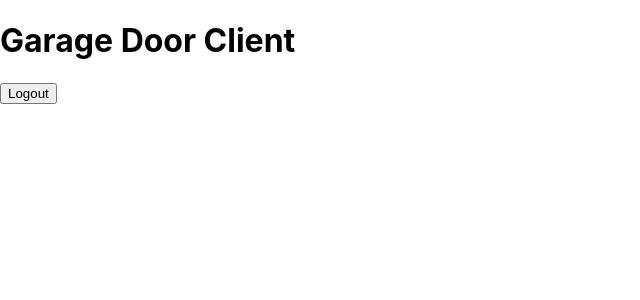
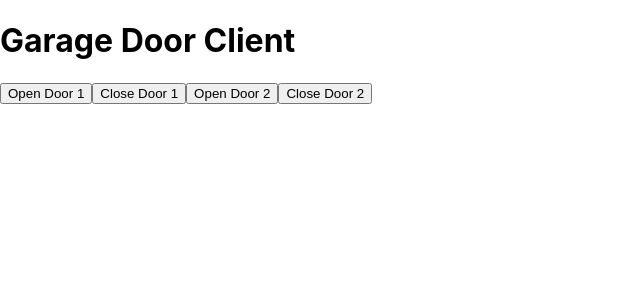
Before and after one commit to alexrcameron/garage-door-client, a React (Create React App) app: page / in a window 1280 px wide. Shown: the top 300 px of the page, without its empty margins (0-640 px from the left). Built offline with nearby package versions, Linux system fonts and the light colour scheme.

Commit message:
Removed Logout. Added door functions.

```diff
--- a/src/App.js
+++ b/src/App.js
@@ -6,26 +6,24 @@ function App() {
   return (
     <div className="App">
       <h1>Garage Door Client</h1>
-      <LogoutButton />
+      <ApiButton label="Open Door 1" action="odoor" />
+      <ApiButton label="Close Door 1" action="cdoor" />
+      <ApiButton label="Open Door 2" action="odoor2" />
+      <ApiButton label="Close Door 2" action="cdoor2" />
     </div>
   );
 }
 
-class LogoutButton extends React.Component {
+class ApiButton extends React.Component {
   handleClick() {
-    fetch("/logout", {
-      method: 'GET',
-      username: 'bad_user',
-      password: 'badd_password',
-      headers: { "Authorization": "Basic xxx" }
-  }).then(
-      () => window.location.reload(),
+    fetch(`/${this.props.action}`).then(
+      () => console.log(""),
       (error) => console.log(error)
     );
   }
   render() {
     return (
-      <button onClick={() => this.handleClick()}>Logout</button>
+      <button onClick={() => this.handleClick()}>{this.props.label}</button>
     );
   }
 }
```
Also changed, not shown: 8 other files (tests, documents, lock files or other folders).
